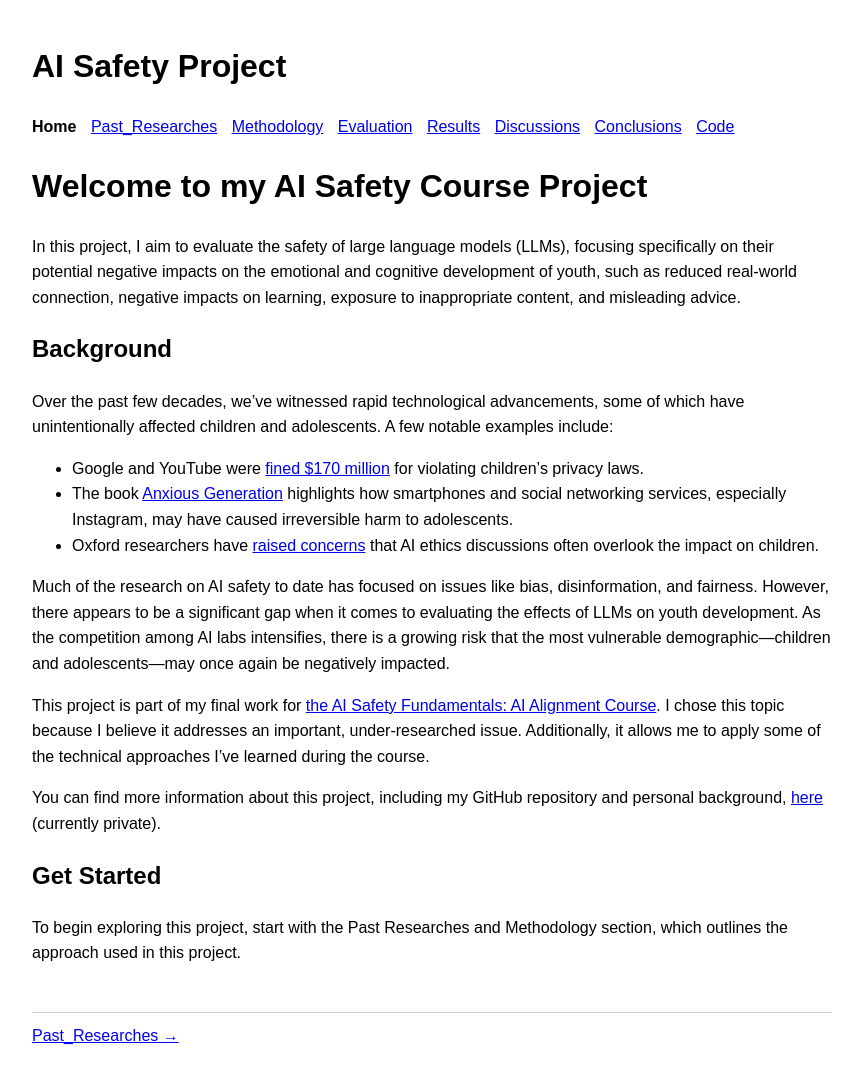
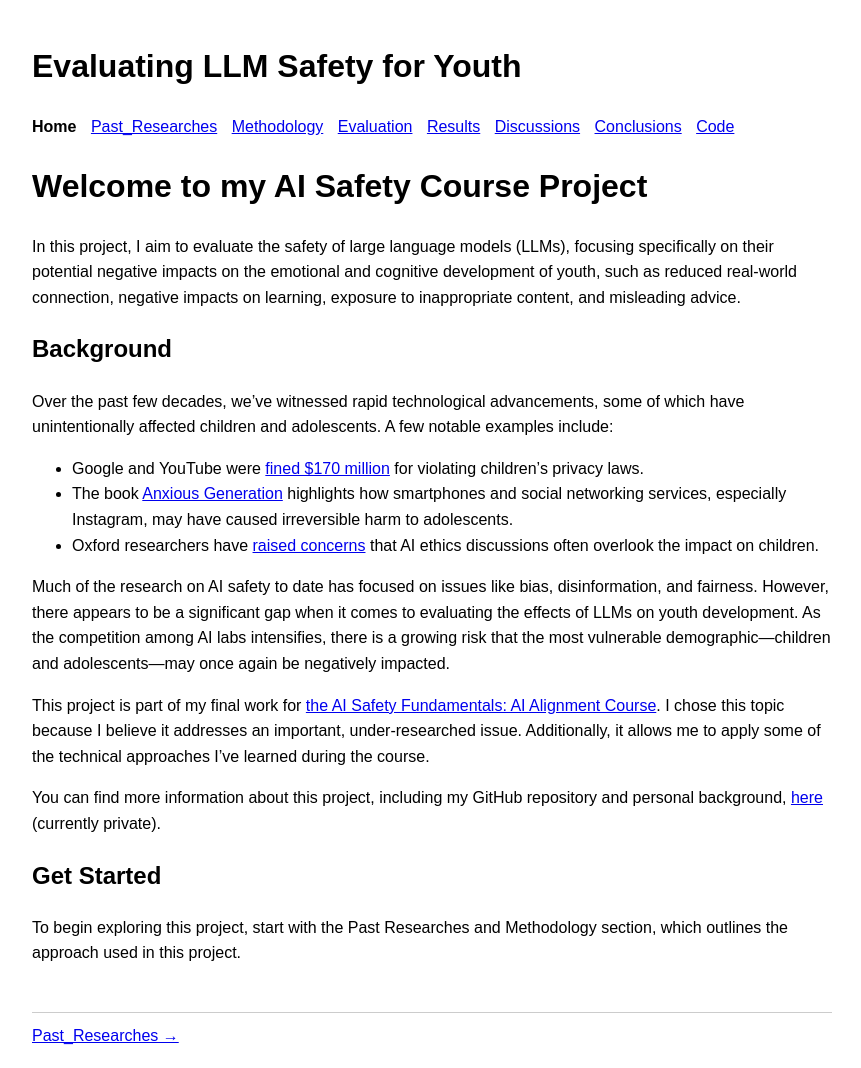
Before and after one commit to nidone/AI-Safety-Project, a Jekyll site: the page built from index.md, in a window 1280 px wide. Shown: the whole page, without its empty margins (208-1069 px from the left). Built offline with Jekyll 4.4.1, drawn with Linux system fonts in a browser that asks for light colours.

Commit message:
Update default.html

```diff
--- a/_layouts/default.html
+++ b/_layouts/default.html
@@ -61,7 +61,7 @@
     {% assign normalized_page_url = page.url | replace: '.html', '' %}
 
     <header>
-        <h1>AI Safety Project</h1>
+        <h1>Evaluating LLM Safety for Youth</h1>
         <nav>
             {% for item in pages %}
                 {% if item.url == normalized_page_url %}
```
